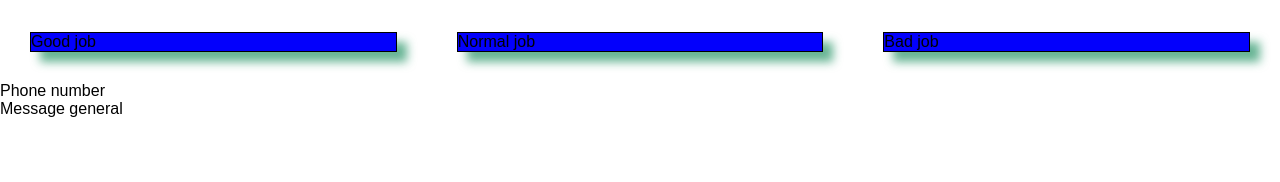
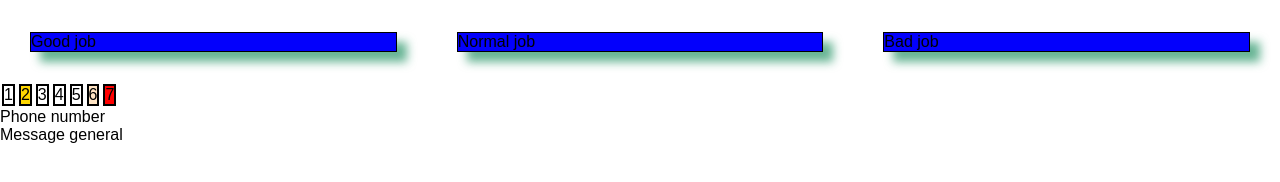
Before and after one commit to iljafrolov/Class, a plain HTML site: page index.html in a window 1280 px wide. Shown: the part 142-324 px from the top of the page. Drawn offline with Linux system fonts and the light colour scheme; a web font is replaced by a local one.

Commit message:
flex and other

```diff
--- a/index.html
+++ b/index.html
@@ -19,6 +19,15 @@
       <section class="work-experience">Normal job</section>
       <section class="work-experience">Bad job</section>
     </main>
+    <section class="article-container">
+      <article class="article">1</article>
+      <article class="article">2</article>
+      <article class="article">3</article>
+      <article class="article">4</article>
+      <article class="article">5</article>
+      <article class="article">6</article>
+      <article class="article">7</article>
+    </section>
     <footer>
       <section class="contact-info">Phone number</section>
     </footer>
--- a/styles.css
+++ b/styles.css
@@ -1,9 +1,11 @@
 @import url("https://fonts.googleapis.com/css2?family=Protest+Guerrilla&display=swap");
+
 * {
   font-family: "Protest Guerrilla", sans-serif;
   margin: 0;
   padding: 0;
 }
+
 .profile-picture {
   border-top-left-radius: 10px;
   border-top-right-radius: 15px;
@@ -14,6 +16,7 @@
   margin: 20px;
   box-shadow: 4px 4px 2px rgba(75, 38, 77, 0.636);
 }
+
 .work-experience-container {
   display: flex;
 }
@@ -27,33 +30,63 @@
   animation: super-cool 7s ease 2s infinite alternate none running;
 }
 
+.article-container {
+  display: flex;
+  flex-wrap: wrap;
+  width: 500px;
+}
 
-.contact-info {
+.article {
+  border: 2px solid black;
+  margin: 2px;
+
 }
+
+.article:last-child {
+  /*selector*/
+  background-color: red;
+}
+
+.article:nth-child(2) {
+  /*selector by number of position from the beggining*/
+  background-color: gold;
+}
+
+.article:nth-last-child(2) {
+  /*selector by number of position from the end*/
+  background-color: bisque;
+}
+
+.contact-info {}
 
 @keyframes super-cool {
   0% {
     background-color: red;
   }
+
   50% {
     background-color: blue;
   }
+
   100% {
     background-color: green;
   }
 }
+
 @media all and (max-width: 1000px) {
   .work-experience {
     width: 600px;
     font-size: large;
   }
 }
+
 @media all and (max-width: 600px) {
   .work-experience {
     width: 300px;
     font-size: medium;
   }
 }
+
 @media all and (max-width: 300px) {
   .work-experience {
     width: 150px;
```
Lines whose indentation alone changed are shown as unchanged.
